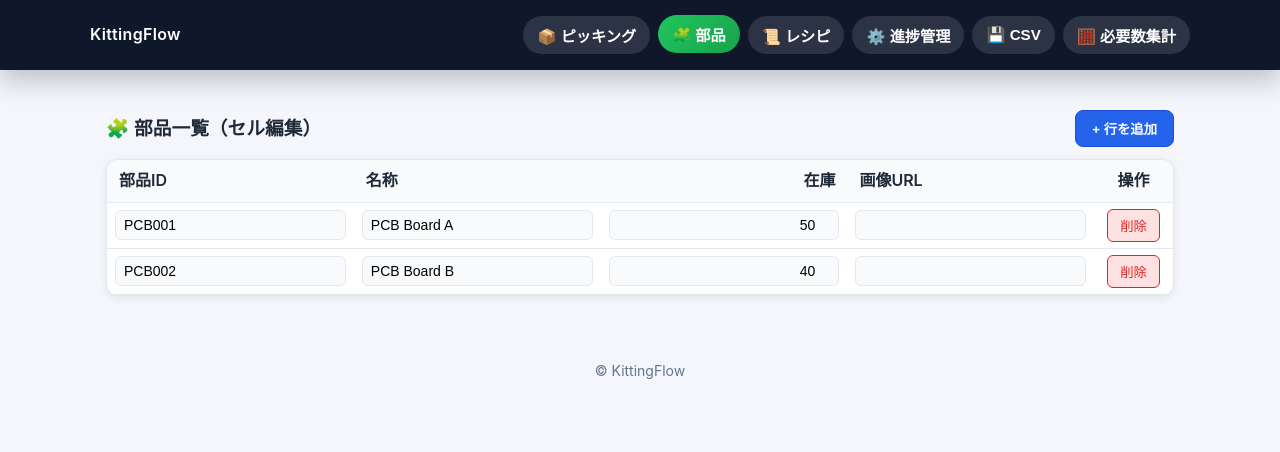
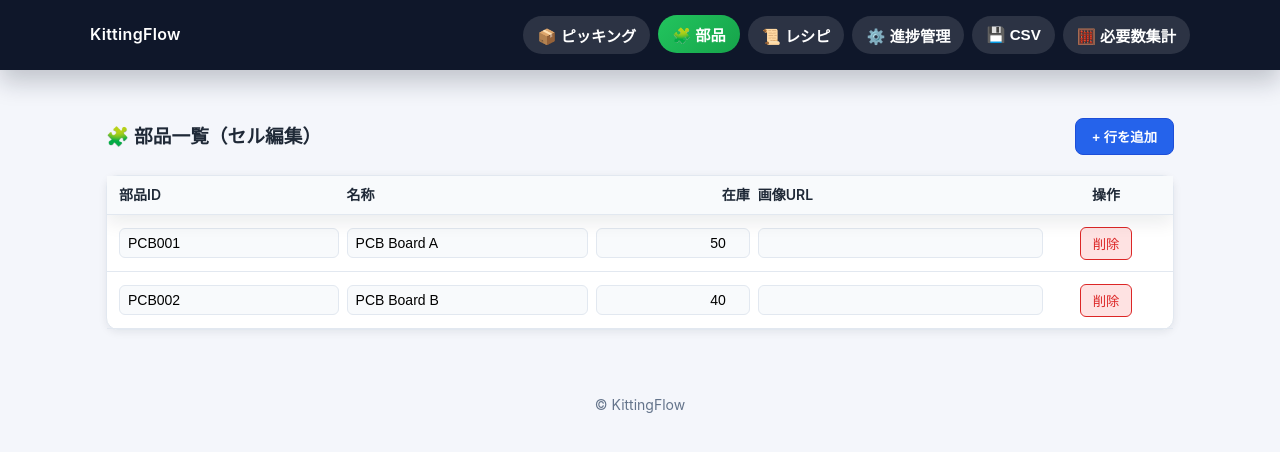
Before and after one commit to te9no/KittingFlow, a React (Vite) app: page / in a window 1280 px wide. Both pictures are taken after a click on the button "🧩 部品". Shown: the top 452 px of the page. Built offline with nearby package versions, Linux system fonts and the light colour scheme.

Commit message:
Fix sticky headers for recipe and parts tables

```diff
--- a/src/components/PartsTable.jsx
+++ b/src/components/PartsTable.jsx
@@ -1,4 +1,4 @@
-import React, { useCallback, useEffect, useRef, useState } from "react";
+import React, { useCallback, useEffect, useMemo, useRef, useState } from "react";
 import { db } from "../db";
 import { card, layout, palette, spacing, typography } from "../styles/theme";
 
@@ -17,13 +17,20 @@ export default function PartsTable() {
   const [drafts, setDrafts] = useState({});
   const [message, setMessage] = useState("");
   const [pendingFocus, setPendingFocus] = useState(null);
+  const [toolbarOffset, setToolbarOffset] = useState("0px");
+  const [scrollAreaHeight, setScrollAreaHeight] = useState(null);
+  const [tableHeaderOffset, setTableHeaderOffset] = useState("0px");
   const cellRefs = useRef({});
+  const tableScrollRef = useRef(null);
+  const toolbarRef = useRef(null);
 
   const load = useCallback(async () => {
     setParts(await db.parts.toArray());
   }, []);
 
-  useEffect(() => { load(); }, [load]);
+  useEffect(() => {
+    load();
+  }, [load]);
 
   useEffect(() => {
     if (!pendingFocus) return;
@@ -41,6 +48,39 @@ export default function PartsTable() {
     const timer = setTimeout(() => setMessage(""), 3000);
     return () => clearTimeout(timer);
   }, [message]);
+
+  const updateLayoutMetrics = useCallback(() => {
+    if (typeof document === "undefined") return;
+    const GAP = 12;
+    const appHeader = document.querySelector("[data-app-header='true']");
+    const headerHeight = appHeader?.getBoundingClientRect().height ?? 0;
+    const nextToolbarTop = `${Math.round(headerHeight + GAP)}px`;
+    setToolbarOffset((prev) => (prev === nextToolbarTop ? prev : nextToolbarTop));
+
+    const toolbarHeight = toolbarRef.current?.getBoundingClientRect().height ?? 0;
+    const toolbarGap = 8;
+    const nextHeaderTop = `${Math.round(headerHeight + GAP + toolbarHeight + toolbarGap)}px`;
+    setTableHeaderOffset((prev) => (prev === nextHeaderTop ? prev : nextHeaderTop));
+
+    if (tableScrollRef.current) {
+      const rect = tableScrollRef.current.getBoundingClientRect();
+      const footerGap = 32;
+      const available = Math.floor(window.innerHeight - rect.top - footerGap);
+      if (Number.isFinite(available) && available > 200) {
+        setScrollAreaHeight((prev) => (prev === available ? prev : available));
+      }
+    }
+  }, []);
+
+  useEffect(() => {
+    updateLayoutMetrics();
+    window.addEventListener("resize", updateLayoutMetrics);
+    return () => window.removeEventListener("resize", updateLayoutMetrics);
+  }, [updateLayoutMetrics]);
+
+  useEffect(() => {
+    updateLayoutMetrics();
+  }, [parts.length, message, updateLayoutMetrics]);
 
   const setDraftValue = (id, field, value) => {
     setDrafts((prev) => ({
@@ -72,8 +112,7 @@ export default function PartsTable() {
     const original = findOriginal(id);
     if (!original) return "";
     if (field === "stock") {
-      if (original.stock === null || original.stock === undefined) return "";
-      return String(original.stock);
+      return original.stock == null ? "" : String(original.stock);
     }
     if (field === "id" && original.id.startsWith(PLACEHOLDER_PREFIX)) {
       return "";
@@ -148,11 +187,11 @@ export default function PartsTable() {
       await load();
       setDrafts((prev) => {
         const next = { ...(prev || {}) };
-        const row = { ...(next[currentId] || {}) };
-        delete row.id;
+        const rowDraft = { ...(next[currentId] || {}) };
+        delete rowDraft.id;
         delete next[currentId];
-        if (Object.keys(row).length > 0) {
-          next[trimmed] = { ...(next[trimmed] || {}), ...row };
+        if (Object.keys(rowDraft).length > 0) {
+          next[trimmed] = { ...(next[trimmed] || {}), ...rowDraft };
         }
         return next;
       });
@@ -280,13 +319,98 @@ export default function PartsTable() {
   };
 
   const tableContainerStyle = {
-    ...card({ padding: "0" }),
-    overflowX: "auto"
+    ...card({ padding: "0" })
+  };
+
+  const toolbarStyle = useMemo(
+    () => ({
+      position: "sticky",
+      top: toolbarOffset,
+      zIndex: 50,
+      background: palette.background,
+      padding: `${spacing(2)} 0`,
+      marginBottom: spacing(3),
+      display: "flex",
+      justifyContent: "space-between",
+      alignItems: "center"
+    }),
+    [toolbarOffset]
+  );
+
+  const gridTemplateColumns = useMemo(
+    () =>
+      [
+        "minmax(140px, 1fr)",
+        "minmax(180px, 1.1fr)",
+        "minmax(110px, 0.7fr)",
+        "minmax(200px, 1.3fr)",
+        "minmax(90px, 0.5fr)"
+      ].join(" "),
+    []
+  );
+
+  const headerRowStyle = useMemo(
+    () => ({
+      display: "grid",
+      gridTemplateColumns,
+      gap: spacing(2),
+      background: palette.surfaceAlt,
+      padding: `${spacing(2)} ${spacing(3)}`,
+      borderBottom: `1px solid ${palette.border}`,
+      boxShadow: "0 8px 18px rgba(15, 23, 42, 0.08)",
+      position: "sticky",
+      top: tableHeaderOffset,
+      zIndex: 40
+    }),
+    [gridTemplateColumns, tableHeaderOffset]
+  );
+
+  const rowStyle = useMemo(
+    () => ({
+      display: "grid",
+      gridTemplateColumns,
+      gap: spacing(2),
+      alignItems: "center",
+      padding: `${spacing(2)} ${spacing(3)}`,
+      borderBottom: `1px solid ${palette.border}`
+    }),
+    [gridTemplateColumns]
+  );
+
+  const scrollAreaStyle = useMemo(
+    () => ({
+      position: "relative",
+      maxHeight: scrollAreaHeight ? `${scrollAreaHeight}px` : "60vh",
+      overflowY: "auto",
+      overflowX: "hidden"
+    }),
+    [scrollAreaHeight]
+  );
+
+  const gridWrapperStyle = useMemo(
+    () => ({
+      minWidth: 720
+    }),
+    []
+  );
+
+  const emptyStateStyle = {
+    padding: spacing(4),
+    textAlign: "center",
+    color: palette.textMuted
+  };
+
+  const cellPaddingStyle = {
+    display: "flex",
+    flexDirection: "column",
+    gap: spacing(1),
+    minHeight: "40px",
+    justifyContent: "center"
   };
 
   return (
     <div style={containerStyle}>
-      <header style={{ display: "flex", justifyContent: "space-between", alignItems: "center", marginBottom: spacing(3) }}>
+      <header ref={toolbarRef} style={toolbarStyle}>
         <h3 style={{ margin: 0, fontWeight: typography.headingWeight }}>🧩 部品一覧（セル編集）</h3>
         <button
           onClick={addRow}
@@ -305,28 +429,39 @@ export default function PartsTable() {
       </header>
 
       {message && (
-        <div style={{ marginBottom: spacing(3), padding: `${spacing(2)} ${spacing(3)}`, background: palette.primarySoft, border: `1px solid ${palette.primaryDark}1a`, borderRadius: spacing(2), color: palette.primaryDark }}>
+        <div
+          style={{
+            marginBottom: spacing(3),
+            padding: `${spacing(2)} ${spacing(3)}`,
+            background: palette.primarySoft,
+            border: `1px solid ${palette.primaryDark}1a`,
+            borderRadius: spacing(2),
+            color: palette.primaryDark
+          }}
+        >
           {message}
         </div>
       )}
 
       <div style={tableContainerStyle}>
-        <table style={{ width: "100%", borderCollapse: "collapse", minWidth: 680 }}>
-          <thead style={{ background: palette.surfaceAlt }}>
-            <tr>
+        <div style={{ overflowX: "auto" }}>
+          <div style={gridWrapperStyle}>
+            <div style={headerRowStyle}>
               {COLUMNS.map((column) => (
-                <th key={column.key} style={{ padding: `${spacing(2)} ${spacing(3)}`, textAlign: column.align, fontWeight: 600, borderBottom: `1px solid ${palette.border}` }}>
+                <div key={column.key} style={{ fontWeight: 600, fontSize: typography.size.sm, textAlign: column.align }}>
                   {column.label}
-                </th>
+                </div>
               ))}
-              <th style={{ padding: `${spacing(2)} ${spacing(3)}`, textAlign: "center", borderBottom: `1px solid ${palette.border}` }}>操作</th>
-            </tr>
-          </thead>
-          <tbody>
+              <div style={{ fontWeight: 600, fontSize: typography.size.sm, textAlign: "center" }}>操作</div>
+            </div>
+          </div>
+
+          <div ref={tableScrollRef} style={scrollAreaStyle}>
+            <div style={gridWrapperStyle}>
               {parts.map((part, rowIndex) => (
-              <tr key={part.id} style={{ borderBottom: `1px solid ${palette.border}` }}>
+                <div key={part.id} style={rowStyle}>
                   {COLUMNS.map((column, columnIndex) => (
-                  <td key={column.key} style={{ padding: `${spacing(1.5)} ${spacing(2)}`, textAlign: column.align, verticalAlign: "middle" }}>
+                    <div key={column.key} style={{ ...cellPaddingStyle, textAlign: column.align }}>
                       <input
                         ref={(node) => {
                           const key = `${part.id}:${column.key}`;
@@ -349,9 +484,9 @@ export default function PartsTable() {
                           background: palette.surfaceAlt
                         }}
                       />
-                  </td>
+                    </div>
                   ))}
-                <td style={{ padding: `${spacing(1.5)} ${spacing(2)}`, textAlign: "center" }}>
+                  <div style={{ display: "flex", justifyContent: "center" }}>
                     <button
                       onClick={() => deleteRow(part.id)}
                       style={{
@@ -365,18 +500,14 @@ export default function PartsTable() {
                     >
                       削除
                     </button>
-                </td>
-              </tr>
+                  </div>
+                </div>
               ))}
-            {parts.length === 0 && (
-              <tr>
-                <td colSpan={COLUMNS.length + 1} style={{ padding: spacing(3), textAlign: "center", color: palette.textMuted }}>
-                  部品データがありません。CSV のインポートまたは行の追加を行ってください。
-                </td>
-              </tr>
-            )}
-          </tbody>
-        </table>
+
+              {parts.length === 0 && <div style={emptyStateStyle}>部品データがありません。CSV のインポートまたは行の追加を行ってください。</div>}
+            </div>
+          </div>
+        </div>
       </div>
     </div>
   );
--- a/src/components/RecipeTable.jsx
+++ b/src/components/RecipeTable.jsx
@@ -22,8 +22,10 @@ export default function RecipeTable() {
   const [pendingFocus, setPendingFocus] = useState(null);
   const [toolbarOffset, setToolbarOffset] = useState("0px");
   const [scrollAreaHeight, setScrollAreaHeight] = useState(null);
+  const [tableHeaderOffset, setTableHeaderOffset] = useState("0px");
   const cellRefs = useRef({});
   const tableScrollRef = useRef(null);
+  const toolbarRef = useRef(null);
 
   const load = useCallback(async () => {
     const [recipeRows, partRows, productRows] = await Promise.all([
@@ -36,7 +38,9 @@ export default function RecipeTable() {
     setProducts(productRows);
   }, []);
 
-  useEffect(() => { load(); }, [load]);
+  useEffect(() => {
+    load();
+  }, [load]);
 
   useEffect(() => {
     if (!pendingFocus) return;
@@ -63,6 +67,11 @@ export default function RecipeTable() {
     const nextToolbarTop = `${Math.round(headerHeight + GAP)}px`;
     setToolbarOffset((prev) => (prev === nextToolbarTop ? prev : nextToolbarTop));
 
+    const toolbarHeight = toolbarRef.current?.getBoundingClientRect().height ?? 0;
+    const toolbarGap = 8;
+    const nextHeaderTop = `${Math.round(headerHeight + GAP + toolbarHeight + toolbarGap)}px`;
+    setTableHeaderOffset((prev) => (prev === nextHeaderTop ? prev : nextHeaderTop));
+
     if (tableScrollRef.current) {
       const rect = tableScrollRef.current.getBoundingClientRect();
       const footerGap = 32;
@@ -88,7 +97,9 @@ export default function RecipeTable() {
     const byInternal = new Map();
     for (const product of products) {
       byId.set(product.id, product);
-      if (product.internalId) byInternal.set(product.internalId, product);
+      if (product.internalId) {
+        byInternal.set(product.internalId, product);
+      }
     }
     return { byId, byInternal };
   }, [products]);
@@ -269,7 +280,13 @@ export default function RecipeTable() {
   };
 
   const addRow = async () => {
-    const newId = await db.recipes.add({ productId: "", productName: "", partId: "", partName: "", qty: 1 });
+    const newId = await db.recipes.add({
+      productId: "",
+      productName: "",
+      partId: "",
+      partName: "",
+      qty: 1
+    });
     await load();
     setDrafts((prev) => ({
       ...prev,
@@ -281,9 +298,7 @@ export default function RecipeTable() {
 
   const deleteRow = async (id) => {
     const original = findOriginal(id);
-    const label = original
-      ? `${original.productId || "—"} / ${original.partId || "?"}`
-      : id;
+    const label = original ? `${original.productId || "?"} / ${original.partId || "?"}` : id;
     if (!window.confirm(`レシピ「${label}」を削除しますか？`)) return;
     await db.recipes.delete(id);
     setMessage("レシピを削除しました");
@@ -320,17 +335,45 @@ export default function RecipeTable() {
     [toolbarOffset]
   );
 
-  const stickyHeadCellStyle = useMemo(
+  const gridTemplateColumns = useMemo(
+    () =>
+      [
+        "minmax(120px, 1fr)",
+        "minmax(160px, 1.1fr)",
+        "minmax(120px, 1fr)",
+        "minmax(160px, 1.1fr)",
+        "minmax(80px, 0.5fr)",
+        "minmax(90px, 0.5fr)"
+      ].join(" "),
+    []
+  );
+
+  const headerRowStyle = useMemo(
     () => ({
+      display: "grid",
+      gridTemplateColumns,
+      gap: spacing(2),
+      background: palette.surfaceAlt,
+      padding: `${spacing(2)} ${spacing(3)}`,
+      borderBottom: `1px solid ${palette.border}`,
+      boxShadow: "0 8px 18px rgba(15, 23, 42, 0.08)",
       position: "sticky",
-      top: 0,
-      background: palette.surfaceAlt,
-      fontWeight: 600,
-      zIndex: 5,
-      borderBottom: `1px solid ${palette.border}`,
-      boxShadow: "inset 0 -1px 0 rgba(226, 232, 240, 1), 0 8px 18px rgba(15, 23, 42, 0.08)"
+      top: tableHeaderOffset,
+      zIndex: 40
     }),
-    []
+    [gridTemplateColumns, tableHeaderOffset]
+  );
+
+  const rowStyle = useMemo(
+    () => ({
+      display: "grid",
+      gridTemplateColumns,
+      gap: spacing(2),
+      alignItems: "center",
+      padding: `${spacing(2)} ${spacing(3)}`,
+      borderBottom: `1px solid ${palette.border}`
+    }),
+    [gridTemplateColumns]
   );
 
   const scrollAreaStyle = useMemo(
@@ -338,14 +381,35 @@ export default function RecipeTable() {
       position: "relative",
       maxHeight: scrollAreaHeight ? `${scrollAreaHeight}px` : "60vh",
       overflowY: "auto",
-      overflowX: "auto"
+      overflowX: "hidden"
     }),
     [scrollAreaHeight]
   );
 
+  const gridWrapperStyle = useMemo(
+    () => ({
+      minWidth: 760
+    }),
+    []
+  );
+
+  const emptyStateStyle = {
+    padding: spacing(4),
+    textAlign: "center",
+    color: palette.textMuted
+  };
+
+  const cellPaddingStyle = {
+    display: "flex",
+    flexDirection: "column",
+    gap: spacing(1),
+    minHeight: "40px",
+    justifyContent: "center"
+  };
+
   return (
     <div style={containerStyle}>
-      <header style={toolbarStyle}>
+      <header ref={toolbarRef} style={toolbarStyle}>
         <h3 style={{ margin: 0, fontWeight: typography.headingWeight }}>📜 レシピ一覧（セル編集）</h3>
         <button
           onClick={addRow}
@@ -364,47 +428,41 @@ export default function RecipeTable() {
       </header>
 
       {message && (
-        <div style={{ marginBottom: spacing(3), padding: `${spacing(2)} ${spacing(3)}`, background: "#fef3c7", border: `1px solid ${palette.warning}33`, borderRadius: spacing(2), color: "#92400e" }}>
+        <div
+          style={{
+            marginBottom: spacing(3),
+            padding: `${spacing(2)} ${spacing(3)}`,
+            background: "#fef3c7",
+            border: `1px solid ${palette.warning}33`,
+            borderRadius: spacing(2),
+            color: "#92400e"
+          }}
+        >
           {message}
         </div>
       )}
 
       <div style={tableContainerStyle}>
-        <div ref={tableScrollRef} style={scrollAreaStyle}>
-          <table style={{ width: "100%", borderCollapse: "collapse", minWidth: 720 }}>
-            <thead style={{ background: palette.surfaceAlt }}>
-              <tr>
-                {COLUMNS.map((column) => (
-                  <th
-                    key={column.key}
-                    style={{
-                      ...stickyHeadCellStyle,
-                      padding: `${spacing(2)} ${spacing(3)}`,
-                      textAlign: column.align
-                    }}
-                  >
-                    {column.label}
-                  </th>
-                ))}
-                <th
-                  style={{
-                    ...stickyHeadCellStyle,
-                    padding: `${spacing(2)} ${spacing(3)}`,
-                    textAlign: "center"
-                  }}
-                >
-                  操作
-                </th>
-              </tr>
-            </thead>
-            <tbody>
+        <div style={{ overflowX: "auto" }}>
+          <div style={gridWrapperStyle}>
+            <div style={headerRowStyle}>
+              {COLUMNS.map((column) => (
+                <div key={column.key} style={{ fontWeight: 600, fontSize: typography.size.sm, textAlign: column.align }}>
+                  {column.label}
+                </div>
+              ))}
+              <div style={{ fontWeight: 600, fontSize: typography.size.sm, textAlign: "center" }}>操作</div>
+            </div>
+          </div>
+          <div ref={tableScrollRef} style={scrollAreaStyle}>
+            <div style={gridWrapperStyle}>
               {recipes.map((recipe, rowIndex) => (
-                <tr key={recipe.id} style={{ borderBottom: `1px solid ${palette.border}` }}>
+                <div key={recipe.id} style={rowStyle}>
                   {COLUMNS.map((column) => {
                     const editableIndex = EDITABLE_KEYS.indexOf(column.key);
                     const isEditable = editableIndex !== -1;
                     return (
-                      <td key={column.key} style={{ padding: `${spacing(1.5)} ${spacing(2)}`, textAlign: column.align }}>
+                      <div key={column.key} style={{ ...cellPaddingStyle, textAlign: column.align }}>
                         {isEditable ? (
                           <input
                             ref={(node) => {
@@ -429,12 +487,12 @@ export default function RecipeTable() {
                             }}
                           />
                         ) : (
-                          <span>{displayValue(recipe.id, column.key) || "—"}</span>
+                          <span>{displayValue(recipe.id, column.key) || "-"}</span>
                         )}
-                      </td>
+                      </div>
                     );
                   })}
-                  <td style={{ padding: `${spacing(1.5)} ${spacing(2)}`, textAlign: "center" }}>
+                  <div style={{ display: "flex", justifyContent: "center" }}>
                     <button
                       onClick={() => deleteRow(recipe.id)}
                       style={{
@@ -448,18 +506,13 @@ export default function RecipeTable() {
                     >
                       削除
                     </button>
-                  </td>
-                </tr>
+                  </div>
+                </div>
               ))}
-              {recipes.length === 0 && (
-                <tr>
-                  <td colSpan={COLUMNS.length + 1} style={{ padding: spacing(3), textAlign: "center", color: palette.textMuted }}>
-                    レシピデータがありません。CSV のインポートまたは行の追加を行ってください。
-                  </td>
-                </tr>
-              )}
-            </tbody>
-          </table>
+
+              {recipes.length === 0 && <div style={emptyStateStyle}>レシピデータがありません。CSV のインポートまたは行の追加を行ってください。</div>}
+            </div>
+          </div>
         </div>
       </div>
     </div>
```
Lines whose indentation alone changed are shown as unchanged.
